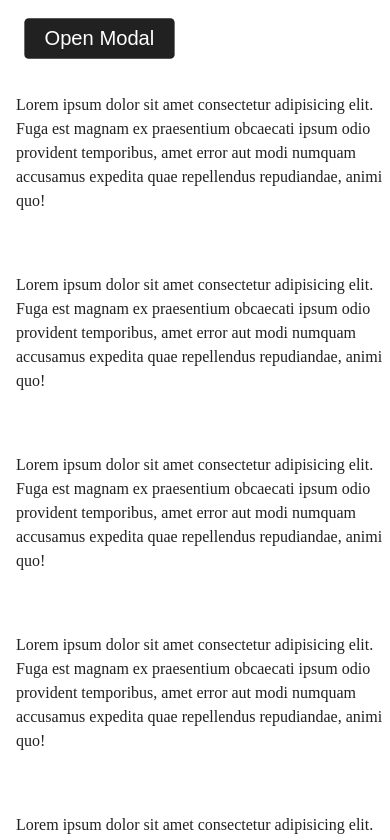
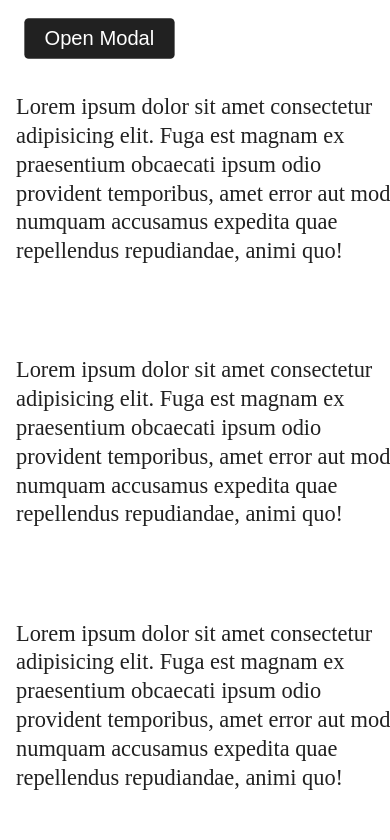
Before and after one commit to hafzamaria/pop-up, a React (Create React App) app: page / in a window 390 px wide. Shown: the top 840 px of the page. Built offline with nearby package versions, Linux system fonts and the light colour scheme; the HTML template or start-up script is replaced by a standard one.

Commit message:
responsive-again

```diff
--- a/src/components/MyModel.jsx
+++ b/src/components/MyModel.jsx
@@ -18,7 +18,7 @@ const MyModel=({closeModel})=>{
       <div className="modal-wrapper" onClick={closeModel}></div>
       <div className="modal-container">
         <h1>STAY TUNED</h1>
-      <p>Subscribe to our newsletter and never miss our designs,latest news etc.
+      <p className='model-para'>Subscribe to our newsletter and never miss our designs,latest news etc.
         Our newsletter is sent once a week ,every Monday
       </p>
       <button className='modal-btn' onClick={closeModel}>Accept it</button>
--- a/src/index.css
+++ b/src/index.css
@@ -73,7 +73,7 @@ p{
     width: 80%;
     padding: 2rem;
   }
-  p{
+  .model-para{
     font-size: 1rem;
     margin: 1rem 0 0.5rem 0;
   line-height: 1.5rem;
```
